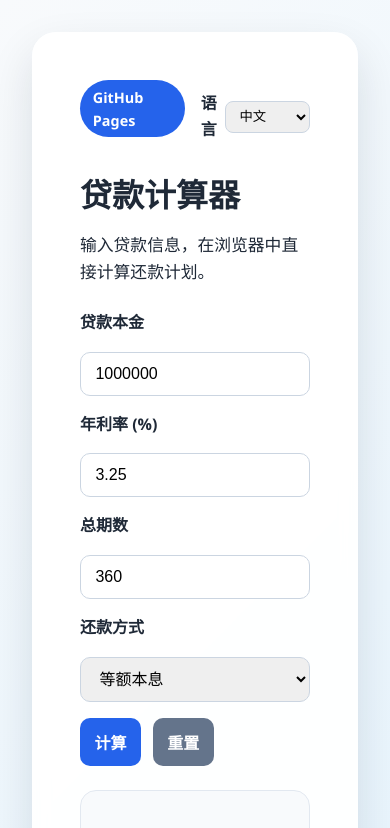
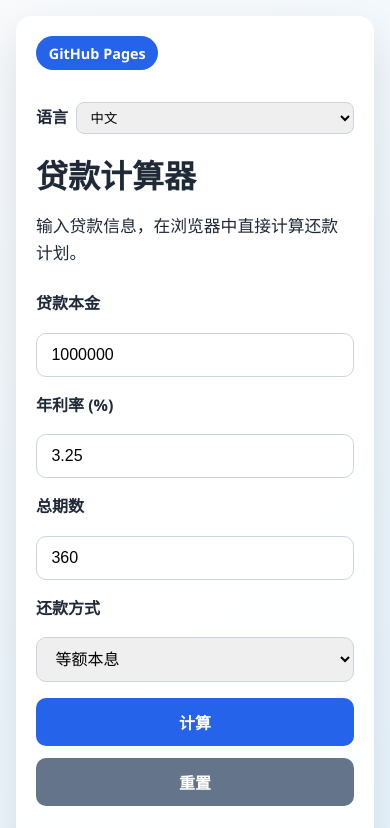
Before and after one commit to rexzhang2014/lot_of_calc, a plain HTML site: page index.html in a window 390 px wide. Shown: the top 828 px of the page. Drawn offline with Linux system fonts and the light colour scheme.

Commit message:
Fix mobile sticky prepayment panel

```diff
--- a/styles.css
+++ b/styles.css
@@ -1,3 +1,7 @@
+* {
+  box-sizing: border-box;
+}
+
 body {
   margin: 0;
   font-family: "Segoe UI", Tahoma, Geneva, Verdana, sans-serif;
@@ -11,7 +15,7 @@ main {
   display: flex;
   align-items: center;
   justify-content: center;
-  padding: 2rem;
+  padding: clamp(1rem, 3vw, 2rem);
 }
 
 .hero {
@@ -181,3 +185,43 @@ p {
 .prepayment-form {
   margin: 1rem 0 0;
 }
+
+@media (max-width: 640px) {
+  .hero {
+    padding: 1.25rem;
+    border-radius: 16px;
+  }
+
+  .top-bar {
+    flex-direction: column;
+    align-items: flex-start;
+  }
+
+  .language-switcher {
+    width: 100%;
+    justify-content: space-between;
+  }
+
+  .language-switcher select {
+    flex: 1;
+  }
+
+  .loan-form {
+    grid-template-columns: 1fr;
+  }
+
+  .form-actions {
+    flex-direction: column;
+  }
+
+  .form-actions button {
+    width: 100%;
+  }
+
+  .prepayment-panel {
+    position: static;
+    top: auto;
+    z-index: auto;
+    padding: 1rem;
+  }
+}
```
